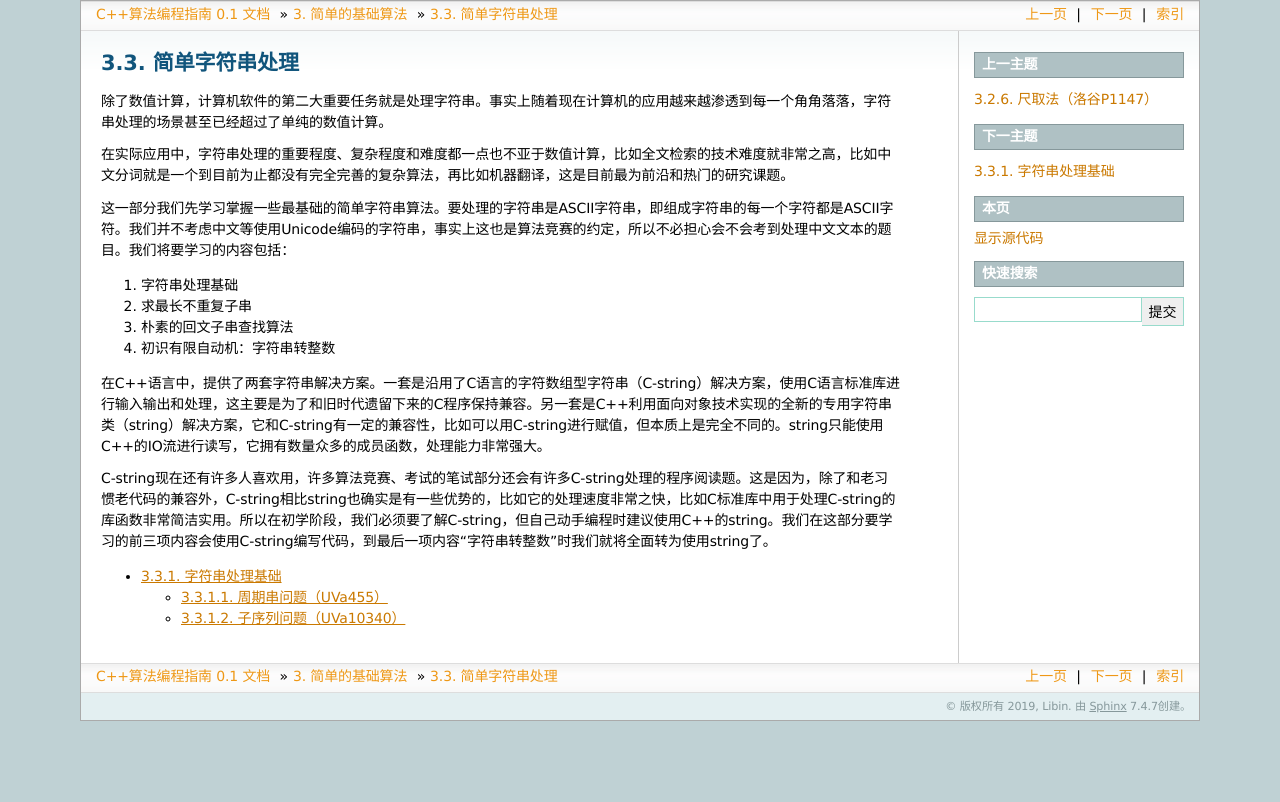
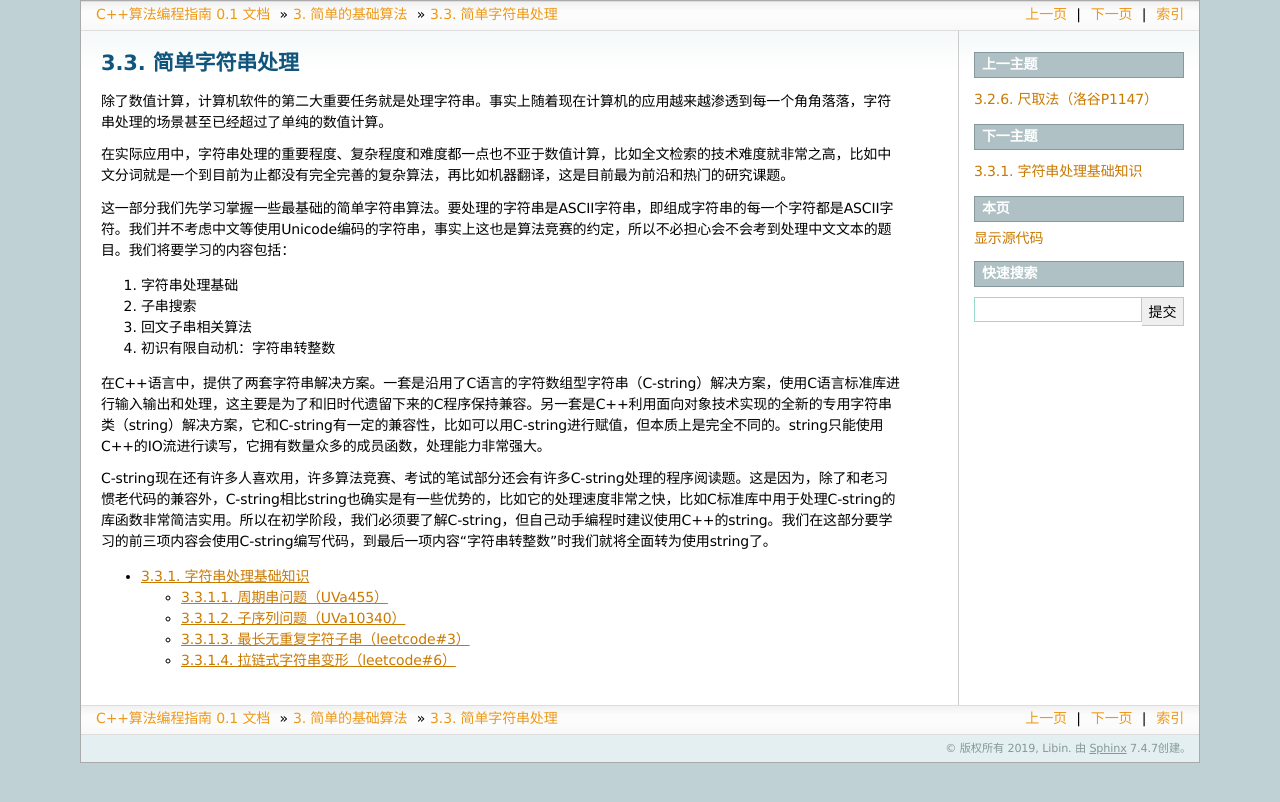
Before and after one commit to majorli/algo_guide, a Sphinx documentation site: the page built from source/ch02/230_basic_string_algos.rst, in a window 1280 px wide. Shown: the top 802 px of the page. Built offline with Sphinx 7.4.7, drawn with Linux system fonts in a browser that asks for light colours.

Commit message:
20200105_2309draft

```diff
--- a/source/ch02/230_basic_string_algos.rst
+++ b/source/ch02/230_basic_string_algos.rst
@@ -8,8 +8,8 @@
 这一部分我们先学习掌握一些最基础的简单字符串算法。要处理的字符串是ASCII字符串，即组成字符串的每一个字符都是ASCII字符。我们并不考虑中文等使用Unicode编码的字符串，事实上这也是算法竞赛的约定，所以不必担心会不会考到处理中文文本的题目。我们将要学习的内容包括：
 
 1. 字符串处理基础
-2. 求最长不重复子串
-3. 朴素的回文子串查找算法
+2. 子串搜索
+3. 回文子串相关算法
 4. 初识有限自动机：字符串转整数
 
 在C++语言中，提供了两套字符串解决方案。一套是沿用了C语言的字符数组型字符串（C-string）解决方案，使用C语言标准库进行输入输出和处理，这主要是为了和旧时代遗留下来的C程序保持兼容。另一套是C++利用面向对象技术实现的全新的专用字符串类（string）解决方案，它和C-string有一定的兼容性，比如可以用C-string进行赋值，但本质上是完全不同的。string只能使用C++的IO流进行读写，它拥有数量众多的成员函数，处理能力非常强大。
```
Also changed, not shown: source/ch02/sec03/231_periodic_substr.rst (+41 -3 lines), 1 other file.
